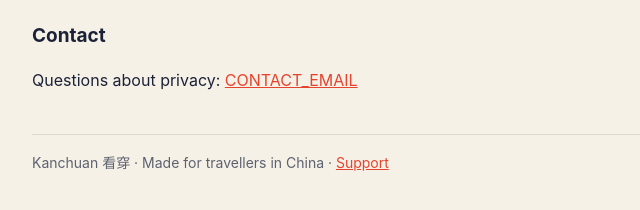
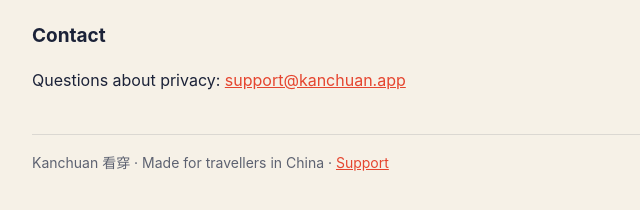
Before and after one commit to phil936/kanchuan-site, a plain HTML site: page privacy.html in a window 1280 px wide. Shown: the part 1488-1698 px from the top of the page, 264-904 px from the left. Drawn offline with Linux system fonts and the light colour scheme.

Commit message:
Add support@kanchuan.app contact address
Co-Authored-By: Claude Opus 5.5 <noreply@anthropic.com>

```diff
--- a/privacy.html
+++ b/privacy.html
@@ -66,7 +66,7 @@
   <p>If a future version handles data differently (for example, an optional online feature), we'll update this policy and the date above before that version is released, and the feature will be off until you turn it on.</p>
 
   <h2>Contact</h2>
-  <p>Questions about privacy: <a href="mailto:CONTACT_EMAIL">CONTACT_EMAIL</a></p>
+  <p>Questions about privacy: <a href="mailto:support@kanchuan.app">support@kanchuan.app</a></p>
 
   <footer>Kanchuan 看穿 · Made for travellers in China · <a href="support.html">Support</a></footer>
 </main>
```
Also changed, not shown: support.html (+1 -1 lines).
